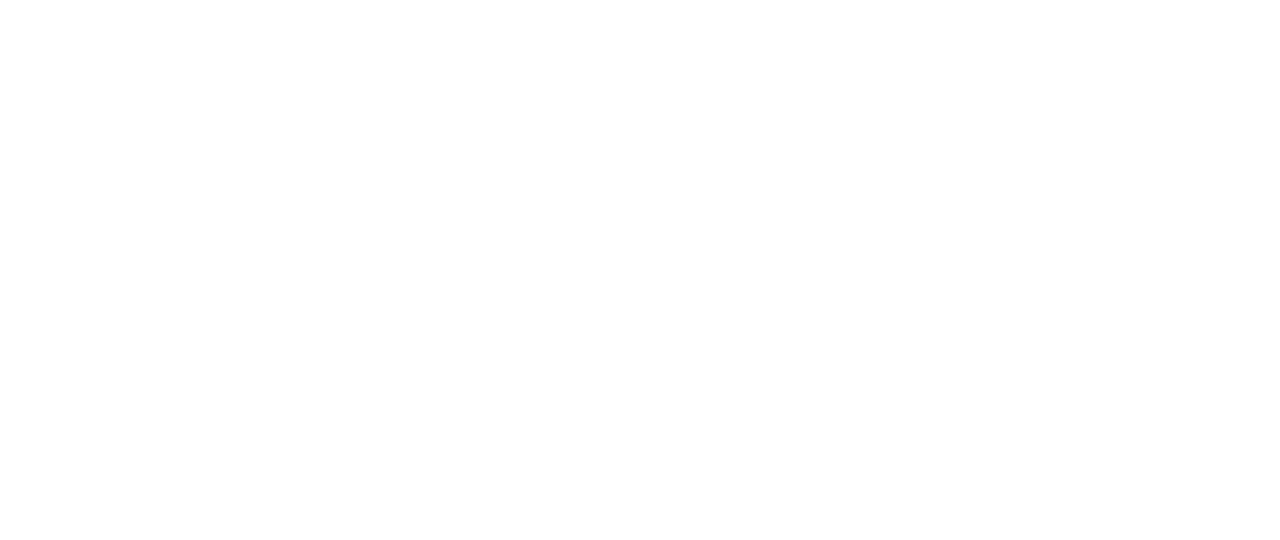
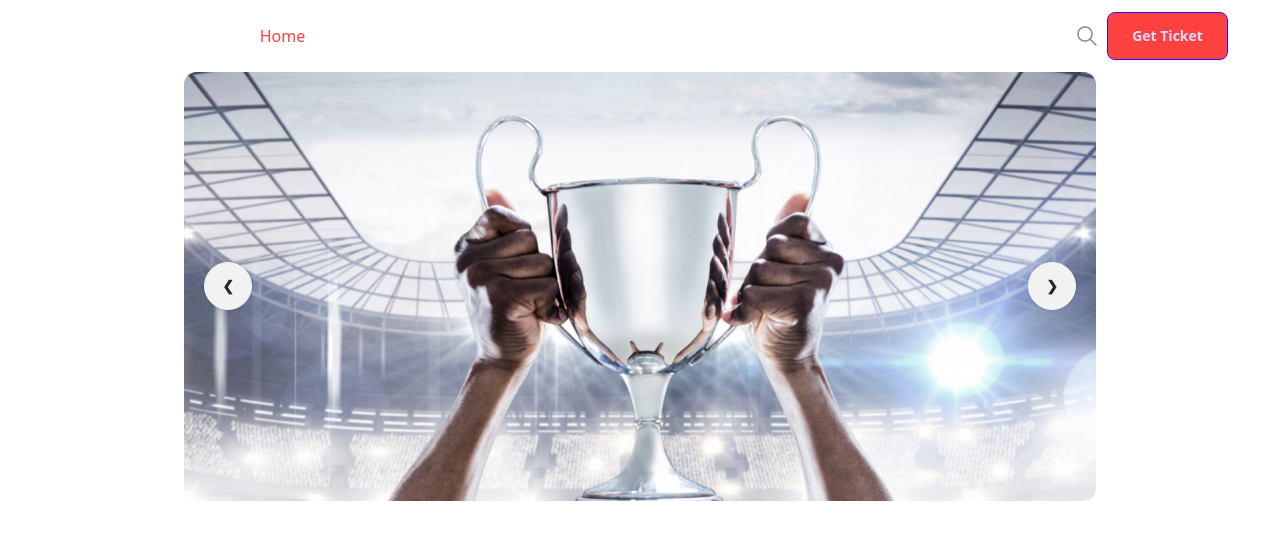
Before and after one commit to arafat103808/assignment-3-with-daisy, a plain HTML site: page index.html in a window 1280 px wide. Drawn offline with nearby package versions, Linux system fonts and the light colour scheme.

Commit message:
added banner section

```diff
--- a/index.html
+++ b/index.html
@@ -4,8 +4,113 @@
     <meta charset="UTF-8">
     <meta name="viewport" content="width=device-width, initial-scale=1.0">
     <title>Assignment-3-daisy</title>
+     <!-- tailwind with daisy -->
+     <link href="https://cdn.jsdelivr.net/npm/daisyui@4.6.0/dist/full.min.css" rel="stylesheet" type="text/css" />
+<script src="https://cdn.tailwindcss.com"></script>
+        <!-- google font -->
+        <link rel="preconnect" href="https://fonts.googleapis.com">
+<link rel="preconnect" href="https://fonts.gstatic.com" crossorigin>
+<link href="https://fonts.googleapis.com/css2?family=Manrope:wght@400;500;600;700;800&display=swap" rel="stylesheet">
+    <!-- tailwind custom color -->
+    <script>
+        tailwind.config = {
+          theme: {
+            extend: {
+              colors: {
+                clifford: '#da373d',
+                'button-color': '#FF4240',
+              }
+            }
+          }
+        }
+      </script>
+
+<style>
+    .font-manrope{
+        font-family: 'Manrope', sans-serif;
+    }
+</style>
+
 </head>
-<body>
+<body class="font-marope">
+    <header class="md:container mx-auto lg:px:36 px-10">
+        <!-- navbar -->
+        <nav class="flex-1 text-white">
+            <div class="navbar bg-base-100">
+                <div class="navbar-star">
+                  <div class="dropdown">
+                    <div tabindex="0" role="button" class="btn btn-ghost lg:hidden">
+                      <svg xmlns="http://www.w3.org/2000/svg" class="h-5 w-5" fill="none" viewBox="0 0 24 24" stroke="currentColor"><path stroke-linecap="round" stroke-linejoin="round" stroke-width="2" d="M4 6h16M4 12h8m-8 6h16" /></svg>
+                    </div>
+                    <ul tabindex="0" class="menu menu-sm dropdown-content mt-3 z-[1] p-2 shadow bg-base-100 rounded-box w-52 text-base">
+                      <li><a class="text-button-color">Home</a></li>
+                      <li><a>About</a></li>
+                      <li><a>Pages</a></li>
+                      <li><a>Blog</a></li>
+                      <li><a>Contact</a></li>
+                    </ul>
+                  </div>
+                  <a class="btn btn-ghost text-4xl font-extrabold">Hockey’s</a>
+                </div>
+                <div class="navbar-center hidden lg:flex">
+                  <ul class="menu menu-horizontal px-1 text-base">
+                    <li><a class="text-button-color">Home</a></li>
+                    <li><a>About</a></li>
+                    <li><a>Pages</a></li>
+                    <li><a>Blog</a></li>
+                    <li><a>Contact</a></li>
+                  </ul>
+                </div>
+                <div class="navbar-end gap-2">
+                  <img src="Images/Frame.png" alt="">
+                  <div class="">
+                    <a class="btn  btn-primary bg-button-color py-4 px-6">Get Ticket</a>
+                  </div>
+                </div>
+              </div>
+        </nav>
+
+          <!-- banner section -->
+          <section class="md:container mx-auto px-10 lg:px-36">
+            <div class="carousel w-full">
+              <div id="slide1" class="carousel-item relative w-full">
+                <img src="Images/1.png" class="w-full" />
+                <div class="absolute flex justify-between transform -translate-y-1/2 left-5 right-5 top-1/2">
+                  <a href="#slide4" class="btn btn-circle">❮</a>
+                  <a href="#slide2" class="btn btn-circle">❯</a>
+                </div>
+              </div>
+              <div id="slide2" class="carousel-item relative w-full">
+                <img src="Images/1.png" class="w-full" />
+                <div class="absolute flex justify-between transform -translate-y-1/2 left-5 right-5 top-1/2">
+                  <a href="#slide1" class="btn btn-circle">❮</a>
+                  <a href="#slide3" class="btn btn-circle">❯</a>
+                </div>
+              </div>
+              <div id="slide3" class="carousel-item relative w-full">
+                <img src="Images/1.png" class="w-full" />
+                <div class="absolute flex justify-between transform -translate-y-1/2 left-5 right-5 top-1/2">
+                  <a href="#slide2" class="btn btn-circle">❮</a>
+                  <a href="#slide4" class="btn btn-circle">❯</a>
+                </div>
+              </div>
+              <div id="slide4" class="carousel-item relative w-full">
+                <img src="Images/1.png" class="w-full" />
+                <div class="absolute flex justify-between transform -translate-y-1/2 left-5 right-5 top-1/2">
+                  <a href="#slide3" class="btn btn-circle">❮</a>
+                  <a href="#slide1" class="btn btn-circle">❯</a>
+                </div>
+              </div>
+            </div>
+          </section>
+
+
+
+    </header>
+
+    <main>
+
+    </main>
 
 </body>
 </html>
--- /dev/null
+++ b/tailwind.config.js
@@ -0,0 +1,8 @@
+/** @type {import('tailwindcss').Config} */
+module.exports = {
+    content: ["./src/**/*.{html,js}"],
+    theme: {
+      extend: {},
+    },
+    plugins: [],
+  }
```
Also changed, not shown: Images/Frame.png (added).
